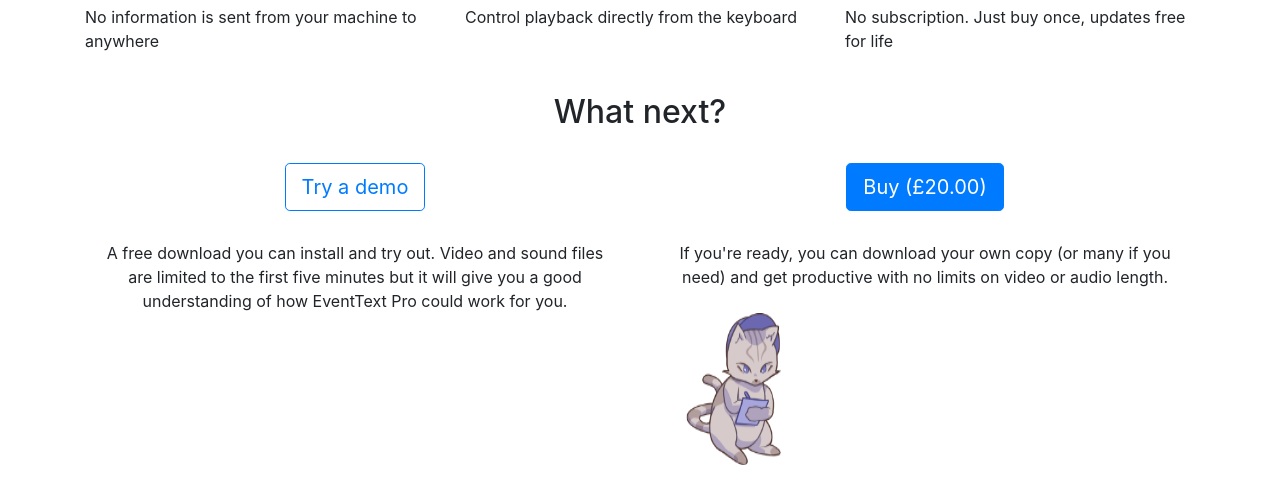
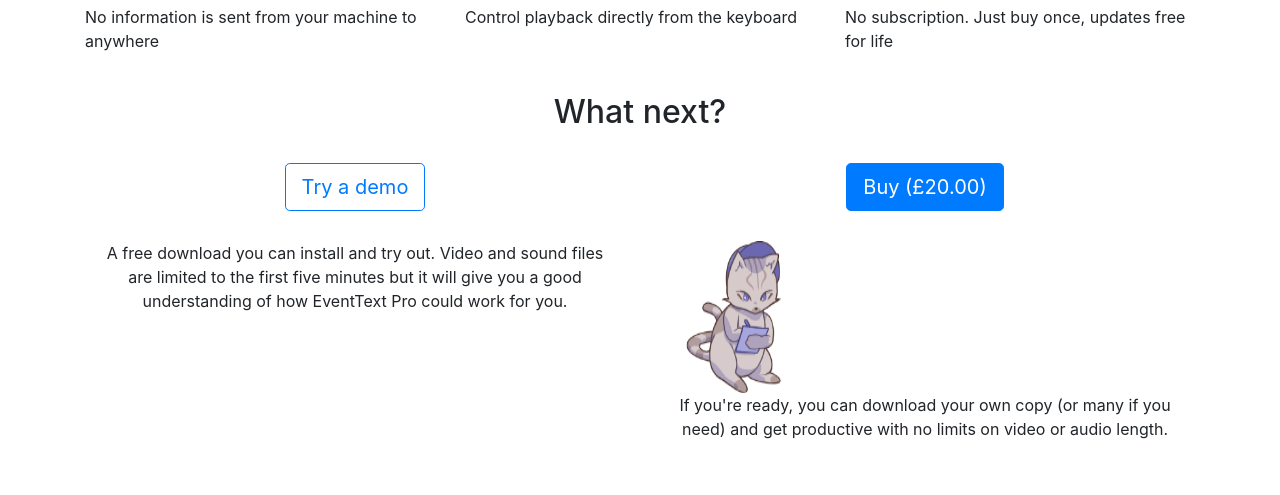
Before and after one commit to salmoni/EventTextProSite01, a plain HTML site: page index.html in a window 1280 px wide. Shown: the part 832-1327 px from the top of the page. Drawn offline with nearby package versions, Linux system fonts and the light colour scheme.

Commit message:
Changin position again

```diff
--- a/index.html
+++ b/index.html
@@ -107,10 +107,10 @@
           <br />
 
           <div class="row h-100" style="padding: 30px;">
+            <img src="docs/assets/images/Cat_writing_128.png" style="float: left;" />
             If you're ready, you can download your own copy (or many if you need)
             and get productive with no limits on video or audio length.
             <br />
-            <img src="docs/assets/images/Cat_writing_128.png" />
           </div>
         </div>
       </div>
```
